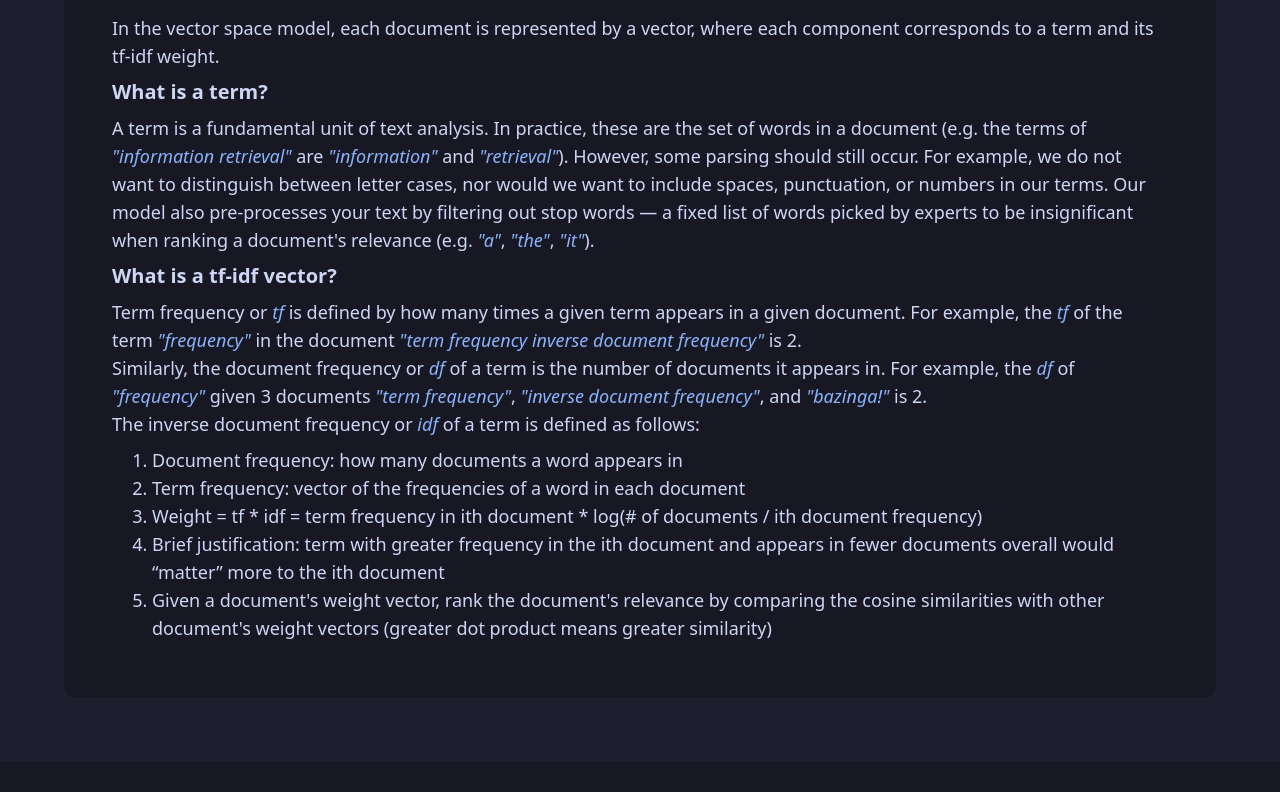
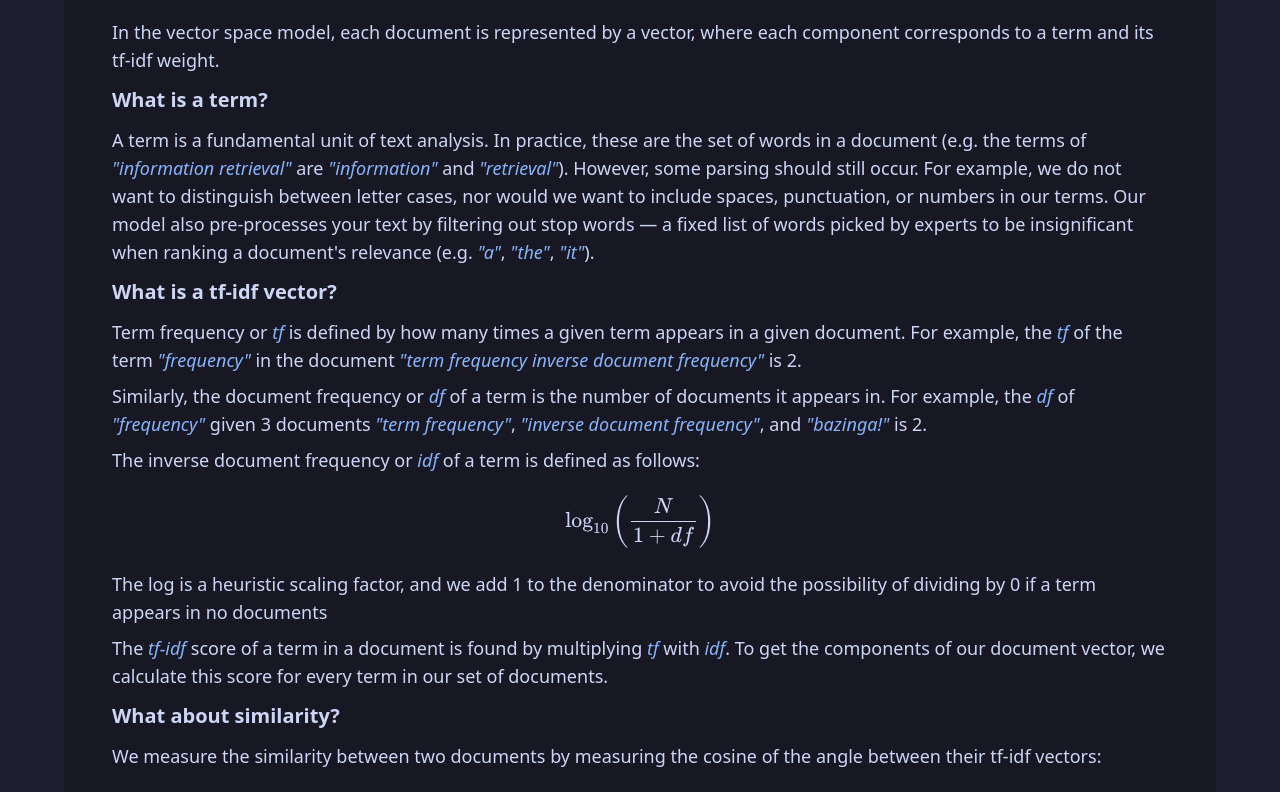
Before and after one commit to GeneralPoxter/wikiRank, a Next.js app: page /about in a window 1280 px wide. Shown: the part 1528-2320 px from the top of the page. Built offline with nearby package versions, Linux system fonts and the light colour scheme.

Commit message:
finish about

```diff
--- a/pages/about.js
+++ b/pages/about.js
@@ -1,6 +1,7 @@
 import Head from 'next/head';
 import Header from '../components/header.js';
 import Footer from '../components/footer.js';
+import Script from 'next/script'
 
 export default function About() {
     const blockStyle = "p-5 my-4 border-l-4 border-[#b4befe] bg-[#313244]";
@@ -12,6 +13,7 @@ export default function About() {
             <Head>
                 <title>wikiRank - About</title>
             </Head>
+            <Script src="https://cdn.jsdelivr.net/npm/mathjax@3/es5/tex-chtml.js" />
             <Header></Header>
             <div className='p-[3em] mx-[5%] text-[#cdd6f4] bg-[#181825] rounded-xl leading-2'>
                 <h1 className='text-[200%] font-bold w-auto pb-3'>Why wikiRank?</h1>
@@ -46,20 +48,16 @@ export default function About() {
                 <br></br>
 
                 <h1 className='text-[200%] font-bold w-auto pb-3'>Vector space model</h1>
-                <p className='text-lg'>In the vector space model, each document is represented by a vector, where each component corresponds to a term and its tf-idf weight.</p>
+                <p className='text-lg py-1'>In the vector space model, each document is represented by a vector, where each component corresponds to a term and its tf-idf weight.</p>
                 <h2 className='text-xl py-2 font-bold'>What is a term?</h2>
-                <p className='text-lg'>A term is a fundamental unit of text analysis. In practice, these are the set of words in a document (e.g. the terms of <span className={highlightStyle}>"information retrieval"</span> are <span className={highlightStyle}>"information"</span> and <span className={highlightStyle}>"retrieval"</span>). However, some parsing should still occur. For example, we do not want to distinguish between letter cases, nor would we want to include spaces, punctuation, or numbers in our terms. Our model also pre-processes your text by filtering out stop words &#8212; a fixed list of words picked by experts to be insignificant when ranking a document's relevance (e.g. <span className={highlightStyle}>"a"</span>, <span className={highlightStyle}>"the"</span>, <span className={highlightStyle}>"it"</span>).</p>
+                <p className='text-lg py-1'>A term is a fundamental unit of text analysis. In practice, these are the set of words in a document (e.g. the terms of <span className={highlightStyle}>"information retrieval"</span> are <span className={highlightStyle}>"information"</span> and <span className={highlightStyle}>"retrieval"</span>). However, some parsing should still occur. For example, we do not want to distinguish between letter cases, nor would we want to include spaces, punctuation, or numbers in our terms. Our model also pre-processes your text by filtering out stop words &#8212; a fixed list of words picked by experts to be insignificant when ranking a document's relevance (e.g. <span className={highlightStyle}>"a"</span>, <span className={highlightStyle}>"the"</span>, <span className={highlightStyle}>"it"</span>).</p>
                 <h2 className='text-xl py-2 font-bold'>What is a tf-idf vector?</h2>
-                <p className='text-lg'>Term frequency or <span className={highlightStyle}>tf</span> is defined by how many times a given term appears in a given document. For example, the <span className={highlightStyle}>tf</span> of the term <span className={highlightStyle}>"frequency"</span> in the document <span className={highlightStyle}>"term frequency inverse document frequency"</span> is 2.</p>
-                <p className="text-lg">Similarly, the document frequency or <span className={highlightStyle}>df</span> of a term is the number of documents it appears in. For example, the <span className={highlightStyle}>df</span> of <span className={highlightStyle}>"frequency"</span> given 3 documents <span className={highlightStyle}>"term frequency"</span>, <span className={highlightStyle}>"inverse document frequency"</span>, and <span className={highlightStyle}>"bazinga!"</span> is 2.</p>
-                <p className="text-lg">The inverse document frequency or <span className={highlightStyle}>idf</span> of a term is defined as follows:</p>
-                <ul className="text-lg p-2 list-decimal ml-8">
-                    <li>Document frequency: how many documents a word appears in </li>
-                    <li>Term frequency: vector of the frequencies of a word in each document</li>
-                    <li>Weight = tf * idf = term frequency in ith document * log(# of documents / ith document frequency)</li>
-                    <li>Brief justification: term with greater frequency in the ith document and appears in fewer documents overall would “matter” more to the ith document</li>
-                    <li>Given a document's weight vector, rank the document's relevance by comparing the cosine similarities with other document's weight vectors (greater dot product means greater similarity)</li>
-                </ul>
+                <p className='text-lg py-1'>Term frequency or <span className={highlightStyle}>tf</span> is defined by how many times a given term appears in a given document. For example, the <span className={highlightStyle}>tf</span> of the term <span className={highlightStyle}>"frequency"</span> in the document <span className={highlightStyle}>"term frequency inverse document frequency"</span> is 2.</p>
+                <p className="text-lg py-1">Similarly, the document frequency or <span className={highlightStyle}>df</span> of a term is the number of documents it appears in. For example, the <span className={highlightStyle}>df</span> of <span className={highlightStyle}>"frequency"</span> given 3 documents <span className={highlightStyle}>"term frequency"</span>, <span className={highlightStyle}>"inverse document frequency"</span>, and <span className={highlightStyle}>"bazinga!"</span> is 2.</p>
+                <p className="text-lg py-1">The inverse document frequency or <span className={highlightStyle}>idf</span> of a term is defined as follows: {'$$\\log_{10}\\left(\\frac{N}{1 + df}\\right)$$'} The log is a heuristic scaling factor, and we add 1 to the denominator to avoid the possibility of dividing by 0 if a term appears in no documents</p>
+                <p className="text-lg py-1">The <span className={highlightStyle}>tf-idf</span> score of a term in a document is found by multiplying <span className={highlightStyle}>tf</span> with <span className={highlightStyle}>idf</span>. To get the components of our document vector, we calculate this score for every term in our set of documents.</p>
+                <h2 className='text-xl py-2 font-bold'>What about similarity?</h2>
+                <p className="text-lg py-1">We measure the similarity between two documents by measuring the cosine of the angle between their tf-idf vectors: {'$$sim(\\vec{u},\\vec{v})=\\frac{\\vec{u}\\cdot\\vec{v}}{\\lVert\\vec{u}\\rVert\\lVert\\vec{v}\\rVert}$$'} This is aptly called the cosine similarity.</p>
             </div>
             <Footer></Footer>
         </div>
```
